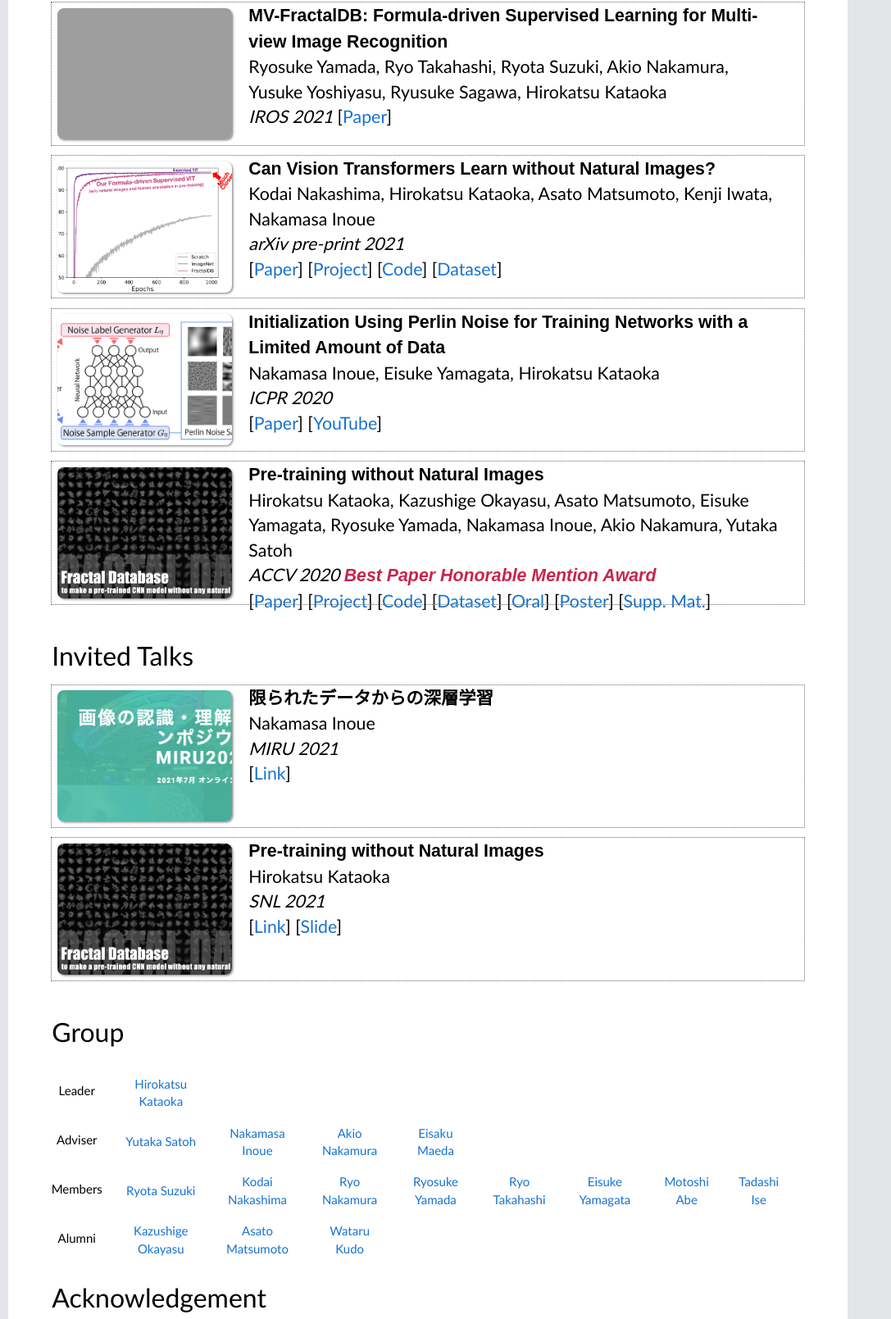
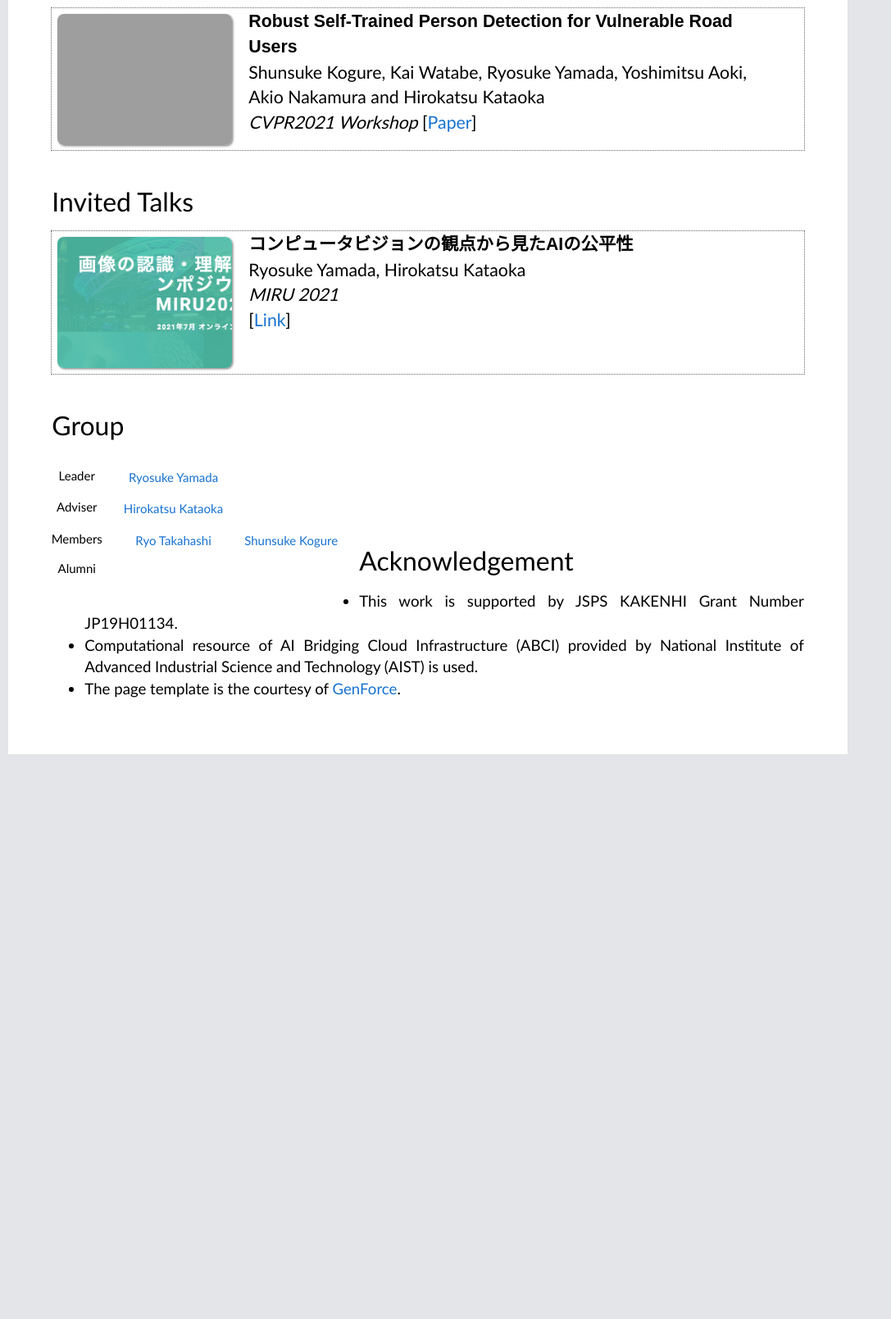
Before and after one commit to ryosuke-yamada/Fairness-Accountability-Transparency-Ethics-Group, a plain HTML site: page docs/index.html in a window 1280 px wide. Shown: the part 394-2003 px from the top of the page at 82% size, without its empty margins (0-1087 px from the left). After the commit the page ends 1334 px from the top, so only its background shows below. Drawn offline with Linux system fonts and the light colour scheme; grey boxes are pictures that could not be loaded; a web font is replaced by a local one.

Commit message:
Update index.html

```diff
--- a/docs/index.html
+++ b/docs/index.html
@@ -3,7 +3,7 @@
 <!DOCTYPE html>
 <html>
 <head>
-	<title>FDDB Group</title>
+	<title>FATE Group</title>
     <link rel="stylesheet" type="text/css" href="./pvg.css">
     <link rel="shortcut icon" type="image/png" href="./img/cc_logo_1_crop.png">
 </head>
@@ -37,7 +37,7 @@ a.link {
 <head>
   <meta http-equiv="Content-Type" content="text/html; charset=UTF-8">
 
-  <title>FDDB</title>
+  <title>FATE</title>
 
   <link href="./assets/bootstrap.min.css" rel="stylesheet">
   <link href="./assets/font.css" rel="stylesheet" type="text/css">
@@ -61,7 +61,7 @@ a.link {
     </div>
     -->
     <div class="title">
-      Formula-Driven DataBase Group
+      Fairness Accountability Transparency Ethics Group
     </div>
     <!--
     <div class="subtitle">
@@ -76,65 +76,15 @@ a.link {
   <div class="section">Projects</div>
   <div class="project">
     <div class="image">
-      <a href="" target="_blank">
+      <a href="https://590shun.github.io/Robust-Self-Trained-Person-Detection/" target="_blank">
         <img src="./projects/mvfractal.gif">
       </a>
     </div>
     <div class="info">
-      <b>MV-FractalDB: Formula-driven Supervised Learning for Multi-view Image Recognition</b> <br>
-      Ryosuke Yamada, Ryo Takahashi, Ryota Suzuki, Akio Nakamura, Yusuke Yoshiyasu, Ryusuke Sagawa, Hirokatsu Kataoka<br>
-      <i>IROS 2021</i>
+      <b>Robust Self-Trained Person Detection for Vulnerable Road Users</b> <br>
+      Shunsuke Kogure, Kai Watabe, Ryosuke Yamada, Yoshimitsu Aoki, Akio Nakamura and Hirokatsu Kataoka<br>
+      <i>CVPR2021 Workshop</i>
       [<a href="" target="_blank">Paper</a>]
-    </div>
-  </div>
-
-  <div class="project">
-    <div class="image">
-      <a href="https://hirokatsukataoka16.github.io/Vision-Transformers-without-Natural-Images/" target="_blank">
-        <img src="./projects/fractalvit.png">
-      </a>
-    </div>
-    <div class="info">
-      <b>Can Vision Transformers Learn without Natural Images?</b> <br>
-      Kodai Nakashima, Hirokatsu Kataoka, Asato Matsumoto, Kenji Iwata, Nakamasa Inoue<br>
-      <i>arXiv pre-print 2021</i> <br>
-      [<a href="https://arxiv.org/abs/2103.13023" target="_blank">Paper</a>]
-      [<a href="https://hirokatsukataoka16.github.io/Vision-Transformers-without-Natural-Images/" target="_blank">Project</a>]
-      [<a href="https://github.com/nakashima-kodai/FractalDB-Pretrained-ViT-PyTorch" target="_blank">Code</a>]
-      [<a href="https://hirokatsukataoka16.github.io/Pretraining-without-Natural-Images/#dataset" target="_blank">Dataset</a>]
-    </div>
-  </div>
-  <div class="project">
-    <div class="image">
-      <a href="" target="_blank">
-        <img src="./projects/perlinnoisedb.png">
-      </a>
-    </div>
-    <div class="info">
-      <b>Initialization Using Perlin Noise for Training Networks with a Limited Amount of Data</b> <br>
-      Nakamasa Inoue, Eisuke Yamagata, Hirokatsu Kataoka<br>
-      <i>ICPR 2020</i> <br>
-      [<a href="https://arxiv.org/abs/2101.07406" target="_blank">Paper</a>]
-      [<a href="https://www.youtube.com/watch?v=T_TenmUyZzs" target="_blank">YouTube</a>]
-    </div>
-  </div>
-    <div class="project">
-    <div class="image">
-      <a href="https://hirokatsukataoka16.github.io/Pretraining-without-Natural-Images/" target="_blank">
-        <img src="./projects/fractaldb.png">
-      </a>
-    </div>
-    <div class="info">
-      <b>Pre-training without Natural Images</b> <br>
-      Hirokatsu Kataoka, Kazushige Okayasu, Asato Matsumoto, Eisuke Yamagata, Ryosuke Yamada, Nakamasa Inoue, Akio Nakamura, Yutaka Satoh<br>
-      <i>ACCV 2020 <font color="#c7254e"><b>Best Paper Honorable Mention Award</b></font></i> <br>
-      [<a href="https://openaccess.thecvf.com/content/ACCV2020/papers/Kataoka_Pre-training_without_Natural_Images_ACCV_2020_paper.pdf" target="_blank">Paper</a>]
-      [<a href="https://hirokatsukataoka16.github.io/Pretraining-without-Natural-Images/" target="_blank">Project</a>]
-      [<a href="https://github.com/hirokatsukataoka16/FractalDB" target="_blank">Code</a>]
-      [<a href="https://hirokatsukataoka16.github.io/Pretraining-without-Natural-Images/#dataset" target="_blank">Dataset</a>]
-      [<a href="http://hirokatsukataoka.net/pdf/accv20_kataoka_oral.pdf" target="_blank">Oral</a>]
-      [<a href="http://hirokatsukataoka.net/pdf/accv20_kataoka_poster.pdf" target="_blank">Poster</a>]
-      [<a href="http://hirokatsukataoka.net/pdf/accv20_kataoka_fractaldb_supplementary.pdf" target="_blank">Supp. Mat.</a>]
     </div>
   </div>
 
@@ -149,24 +99,10 @@ a.link {
       </a>
     </div>
     <div class="info">
-      <b>限られたデータからの深層学習</b> <br>
-      Nakamasa Inoue<br>
+      <b>コンピュータビジョンの観点から見たAIの公平性</b> <br>
+      Ryosuke Yamada, Hirokatsu Kataoka<br>
       <i>MIRU 2021</i> <br>
-      [<a href="http://cvim.ipsj.or.jp/MIRU2021/p_tutorial/" target="_blank">Link</a>]
-    </div>
-  </div>
-  <div class="project">
-    <div class="image">
-      <a href="https://hirokatsukataoka16.github.io/Pretraining-without-Natural-Images/" target="_blank">
-        <img src="./projects/fractaldb.png">
-      </a>
-    </div>
-    <div class="info">
-      <b>Pre-training without Natural Images</b> <br>
-      Hirokatsu Kataoka<br>
-      <i>SNL 2021</i> <br>
-      [<a href="http://www.am.sanken.osaka-u.ac.jp/SNL2021/keynote.html#Kataoka" target="_blank">Link</a>]
-      [<a href="http://hirokatsukataoka.net/temp/presen/210629SNL2021_InvitedTalk.pdf" target="_blank">Slide</a>]
+      [<a href="https://confit.atlas.jp/guide/event/ssii2020/static/invited_interactive" target="_blank">Link</a>]
     </div>
   </div>
   <!-- === Invited Talks Section Ends === -->
@@ -179,55 +115,20 @@ a.link {
       <tr>
         <td>Leader</td>
         <td>
-          <a href="http://hirokatsukataoka.net/" target="_blank">
-            <div style="margin-top: 3pt;">Hirokatsu Kataoka</div>
+          <a href="https://scholar.google.com.au/citations?user=2nmJ6qQAAAAJ&hl=en" target="_blank">
+            <div style="margin-top: 3pt;">Ryosuke Yamada</div>
           </a>
         </td>
       </tr>
       <tr>
         <td>Adviser</td>
         <td>
-          <a href="https://staff.aist.go.jp/yu.satou/" target="_blank">
-            <div style="margin-top: 3pt;">Yutaka Satoh</div>
-          </a>
-        </td>
-        <td>
-          <a href="https://mmai.tech/" target="_blank">
-            <div style="margin-top: 3pt;">Nakamasa Inoue</div>
-          </a>
-        </td>
-        <td>
-          <a href="http://www.is.fr.dendai.ac.jp/" target="_blank">
-            <div style="margin-top: 3pt;">Akio Nakamura</div>
-          </a>
-        </td>
-        <td>
-          <a href="https://ra-data.dendai.ac.jp/tduhp/KgApp?kyoinId=ymiygyogggy" target="_blank">
-            <div style="margin-top: 3pt;">Eisaku Maeda</div>
+          <a href="http://hirokatsukataoka.net/" target="_blank">
+            <div style="margin-top: 3pt;">Hirokatsu Kataoka</div>
           </a>
         </td>
       </tr>
         <td>Members</td>
-        <td>
-          <a href="https://scholar.google.com/citations?user=95M9DEwAAAAJ" target="_blank">
-            <div style="margin-top: 3pt;">Ryota Suzuki</div>
-          </a>
-        </td>
-        <td>
-          <a href="https://twitter.com/kodai_nakashima" target="_blank">
-            <div style="margin-top: 3pt;">Kodai Nakashima</div>
-          </a>
-        </td>
-        <td>
-          <a href="https://ryoo-portfolio.netlify.app/" target="_blank">
-            <div style="margin-top: 3pt;">Ryo Nakamura</div>
-          </a>
-        </td>
-        <td>
-          <a href="https://scholar.google.com.au/citations?user=2nmJ6qQAAAAJ&hl=en" target="_blank">
-            <div style="margin-top: 3pt;">Ryosuke Yamada</div>
-          </a>
-        </td>
         <td>
           <a href="https://github.com/ms903-github" target="_blank">
             <div style="margin-top: 3pt;">Ryo Takahashi</div>
@@ -235,37 +136,12 @@ a.link {
         </td>
         <td>
           <a href="" target="_blank">
-            <div style="margin-top: 3pt;">Eisuke Yamagata</div>
-          </a>
-        </td>
-        <td>
-          <a href="" target="_blank">
-            <div style="margin-top: 3pt;">Motoshi Abe</div>
-          </a>
-        </td>
-        <td>
-          <a href="" target="_blank">
-            <div style="margin-top: 3pt;">Tadashi Ise</div>
+            <div style="margin-top: 3pt;">Shunsuke Kogure</div>
           </a>
         </td>
       </tr>
       <tr>
         <td>Alumni</td>
-        <td>
-          <a href="" target="_blank">
-            <div style="margin-top: 3pt;">Kazushige Okayasu</div>
-          </a>
-        </td>
-        <td>
-          <a href="" target="_blank">
-            <div style="margin-top: 3pt;">Asato Matsumoto</div>
-          </a>
-        </td>
-        <td>
-          <a href="" target="_blank">
-            <div style="margin-top: 3pt;">Wataru Kudo</div>
-          </a>
-        </td>
       </tr>
     </table>
   </div>
```
